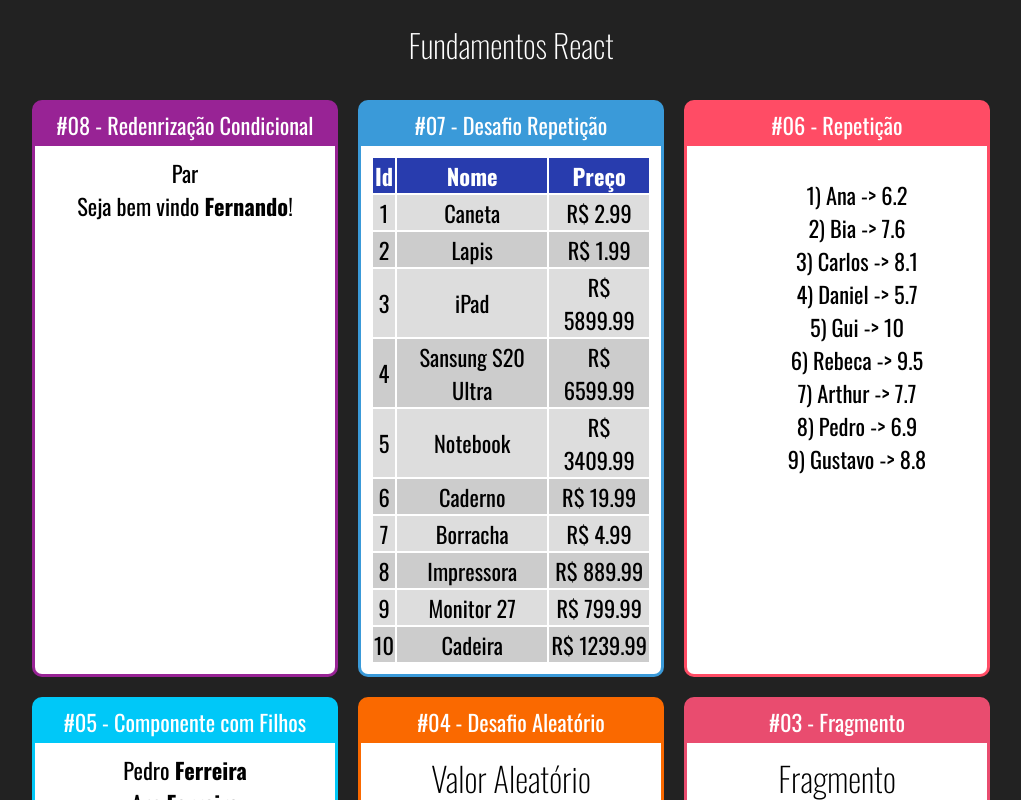
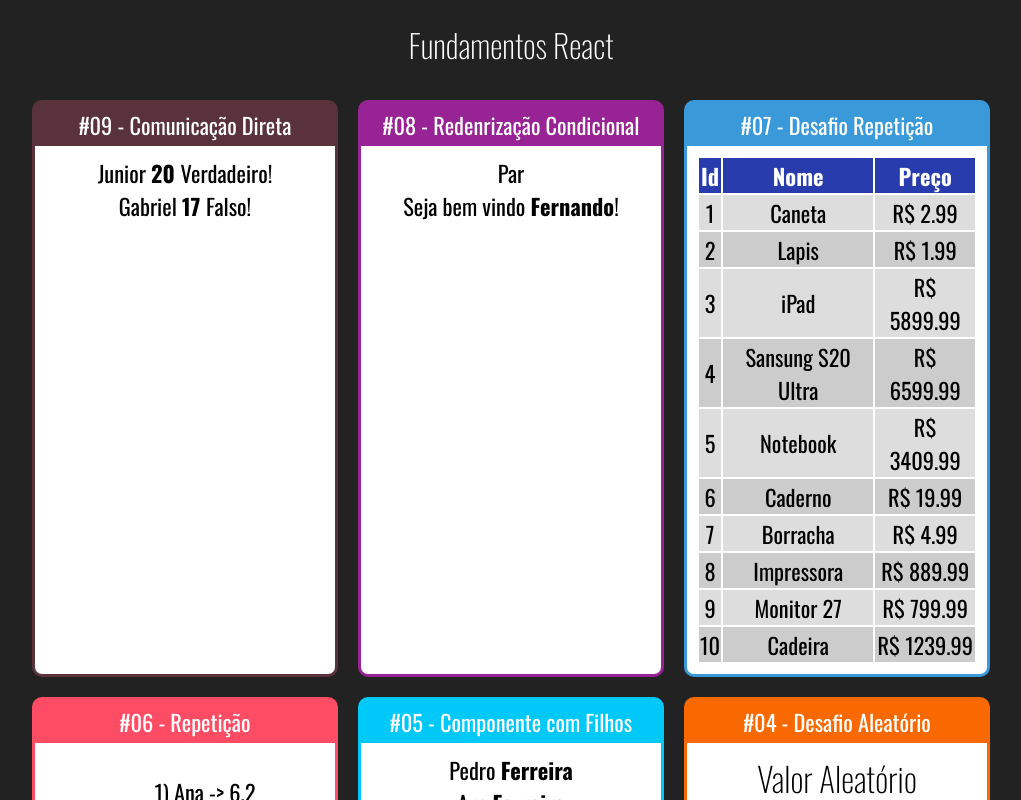
Before and after one commit to klynmax/CursoInicianteReact, a React (Create React App) app: page / in a window 1280 px wide. Shown: the top 800 px of the page, without its empty margins (129-1150 px from the left). Built offline with nearby package versions, Linux system fonts and the light colour scheme.

Commit message:
Aula 31 - Comunicação Direta

```diff
--- a/src/App.jsx
+++ b/src/App.jsx
@@ -13,6 +13,7 @@
 import TabelaProdutos from './components/repeticao/TabelaProdutos';
 import ParOuImpar from './components/condicional/ParOuImpar';
 import UsuarioInfo from './components/condicional/UsuarioInfo';
+import DiretaPai from './components/comunicacao/DiretaPai'
 
 export default () => (
 
@@ -20,6 +21,9 @@
         <h1>Fundamentos React</h1>
 
         <div className="Cards">
+            <Card titulo="#09 - Comunicação Direta" color="#59323c">
+                <DiretaPai></DiretaPai>
+            </Card>
 
             <Card titulo="#08 - Redenrização Condicional" color="#982395">
                 <ParOuImpar numero={20}></ParOuImpar>
--- /dev/null
+++ b/src/components/comunicacao/DiretaFilho.jsx
@@ -0,0 +1,11 @@
+import React from 'react';
+
+export default props => {
+    return(
+        <div>
+            <span>{props.nome} </span>
+            <span><strong>{props.idade} </strong></span>
+            <span>{props.nerd ? 'Verdadeiro' : 'Falso'}!</span>
+        </div>
+    )
+}
--- /dev/null
+++ b/src/components/comunicacao/DiretaPai.jsx
@@ -0,0 +1,11 @@
+import React from 'react';
+import DiretaFilho from './DiretaFilho'
+
+export default props => {
+    return(
+        <div>
+            <DiretaFilho nome="Junior" idade={20} nerd={true} />
+            <DiretaFilho nome="Gabriel" idade={17} nerd={false} />
+        </div>
+    )
+}
```
Also changed, not shown: 1 other file (tests, documents, lock files or other folders).
